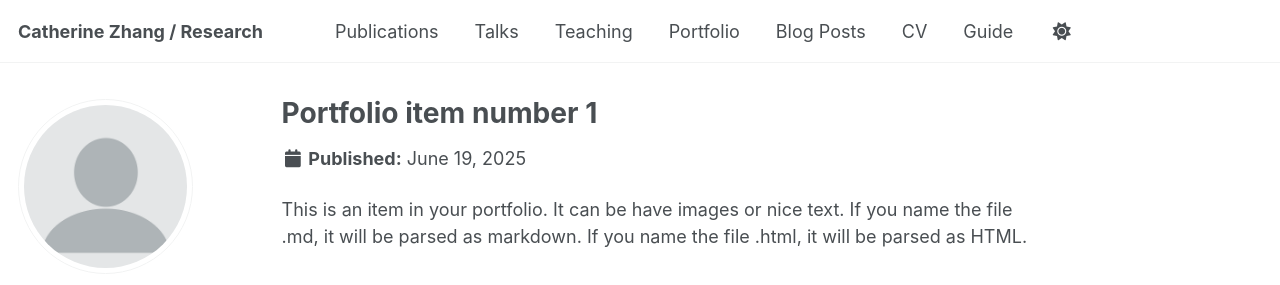
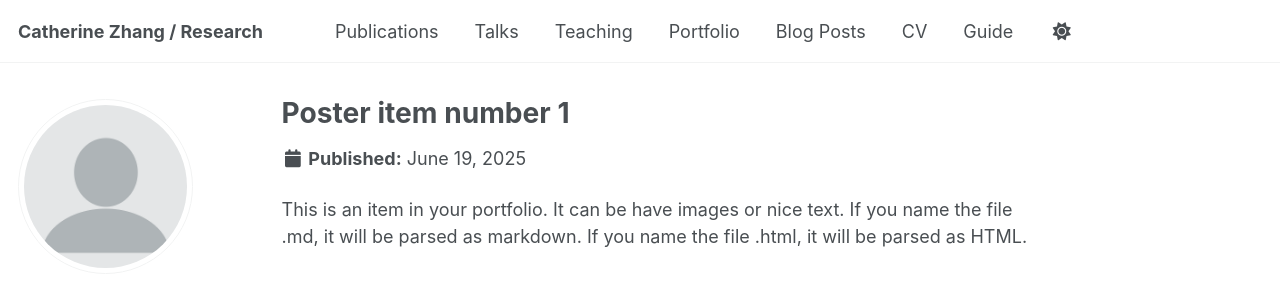
Before and after one commit to Cathzzy/cathzzy.github.io, a Jekyll site: the page built from _portfolio/poster-1.md, in a window 1280 px wide and 937 px high. Shown: the top 285 px of the window. Built offline with Jekyll 4.4.1, drawn with Linux system fonts in a browser that asks for light colours; some web fonts are replaced.

Commit message:
Update and rename portfolio-1.md to poster-1.md

```diff
--- a/_portfolio/portfolio-1.md
+++ b/_portfolio/poster-1.md
@@ -1,7 +1,7 @@
 ---
-title: "Portfolio item number 1"
+title: "Poster item number 1"
 excerpt: "Short description of portfolio item number 1<br/><img src='/images/500x300.png'>"
-collection: portfolio
+collection: poster
 ---
 
 This is an item in your portfolio. It can be have images or nice text. If you name the file .md, it will be parsed as markdown. If you name the file .html, it will be parsed as HTML.
```
